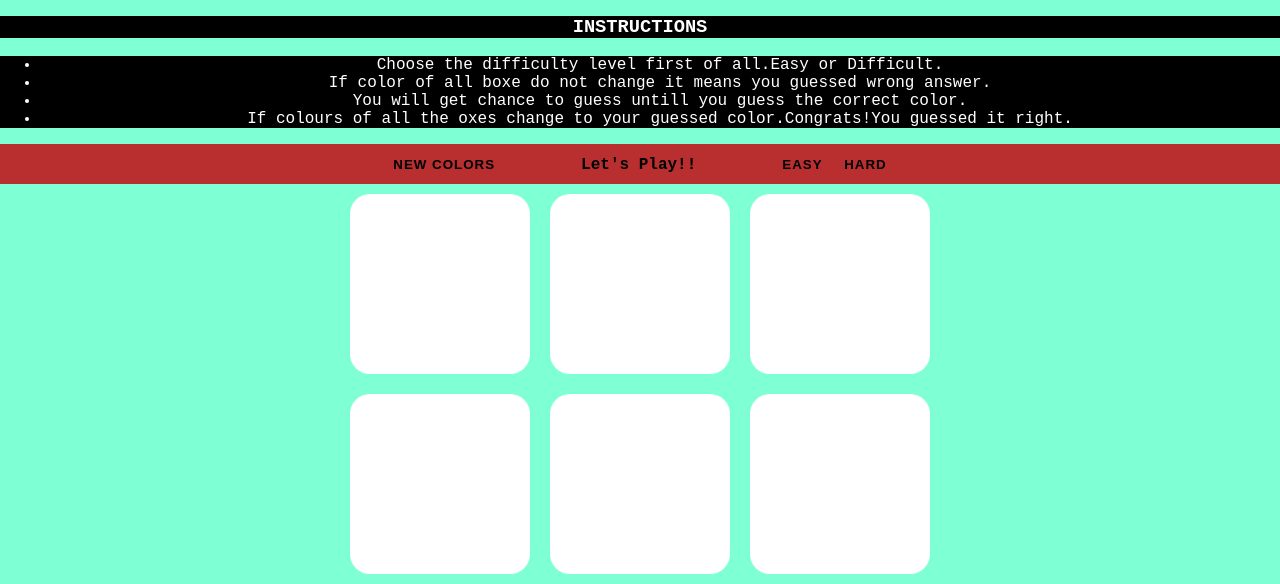
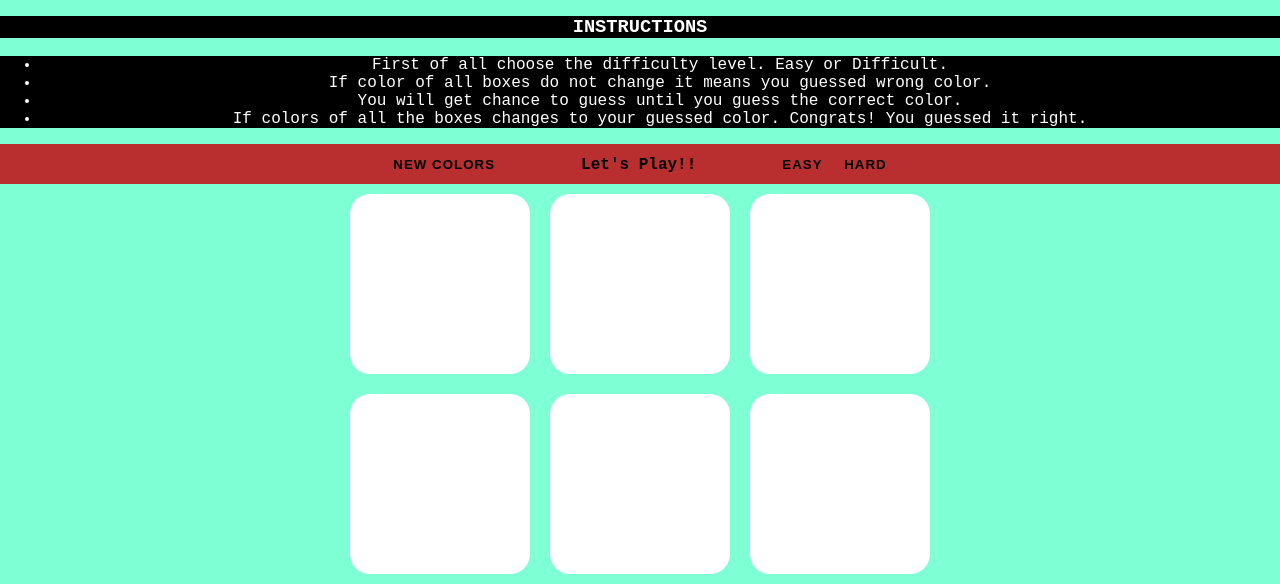
Before and after one commit to ishikajha04/Color-Game, a plain HTML site: page index.html in a window 1280 px wide. Shown: the part 220-804 px from the top of the page. Drawn offline with Linux system fonts and the light colour scheme.

Commit message:
Update index.html

```diff
--- a/index.html
+++ b/index.html
@@ -11,10 +11,10 @@
     <h1>RGB-Color-Game <br><span class="rgbSpan"></span> <br> Guess The Color Above</h1>
     <h3>INSTRUCTIONS</h3>
     <ul>
-        <li>Choose the difficulty level first of all.Easy or Difficult.</li>
-        <li>If color of all boxe do not change it means you guessed wrong answer.</li>
-        <li>You will get chance to guess untill you guess the correct color.</li>
-        <li>If colours of all the oxes change to your guessed color.Congrats!You guessed it right.</li>
+        <li>First of all choose the difficulty level. Easy or Difficult.</li>
+        <li>If color of all boxes do not change it means you guessed wrong color.</li>
+        <li>You will get chance to guess until you guess the correct color.</li>
+        <li>If colors of all the boxes changes to your guessed color. Congrats! You guessed it right.</li>
     </ul>
     <div class="line">
         <button class="playAgain">New Colors</button>
```
